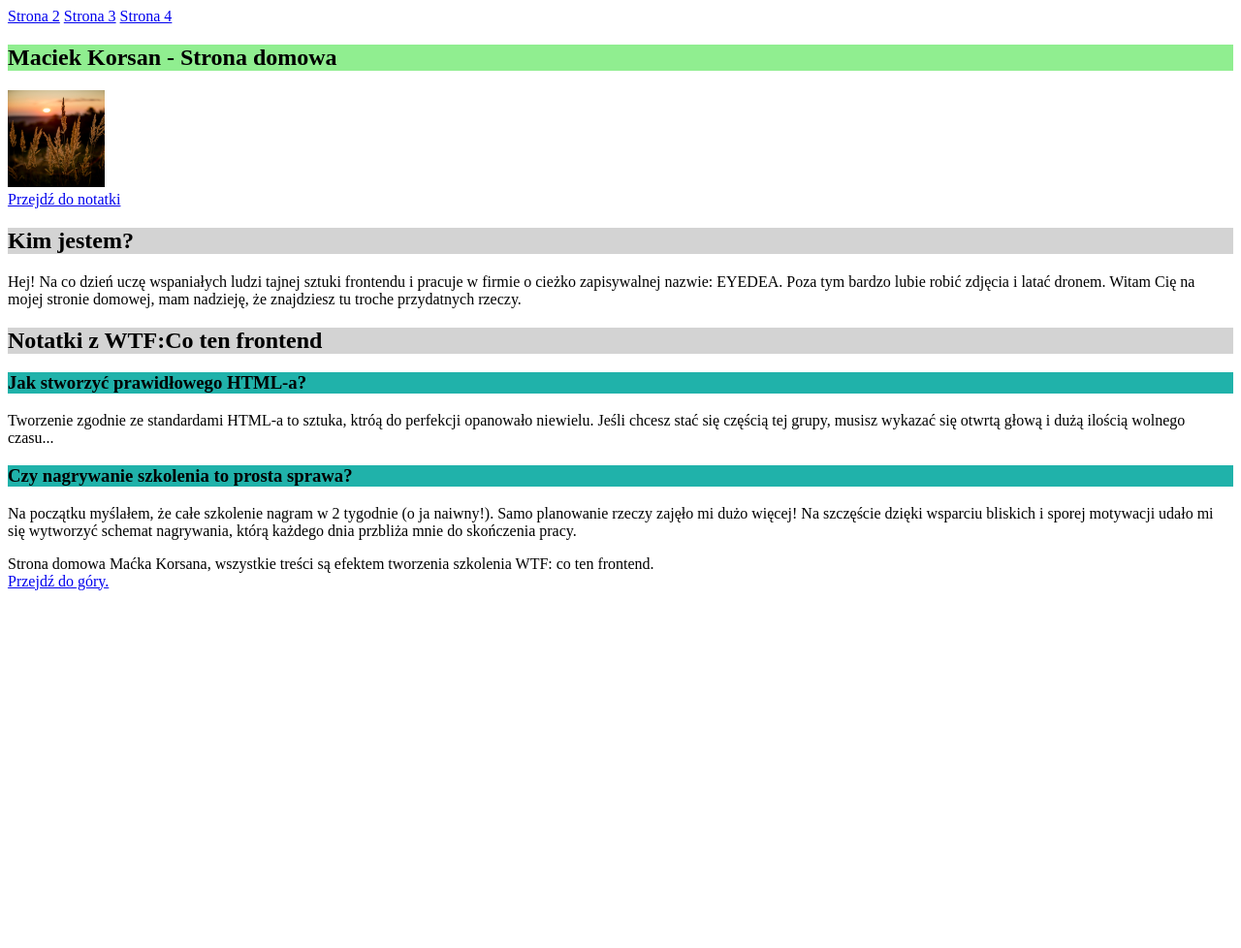
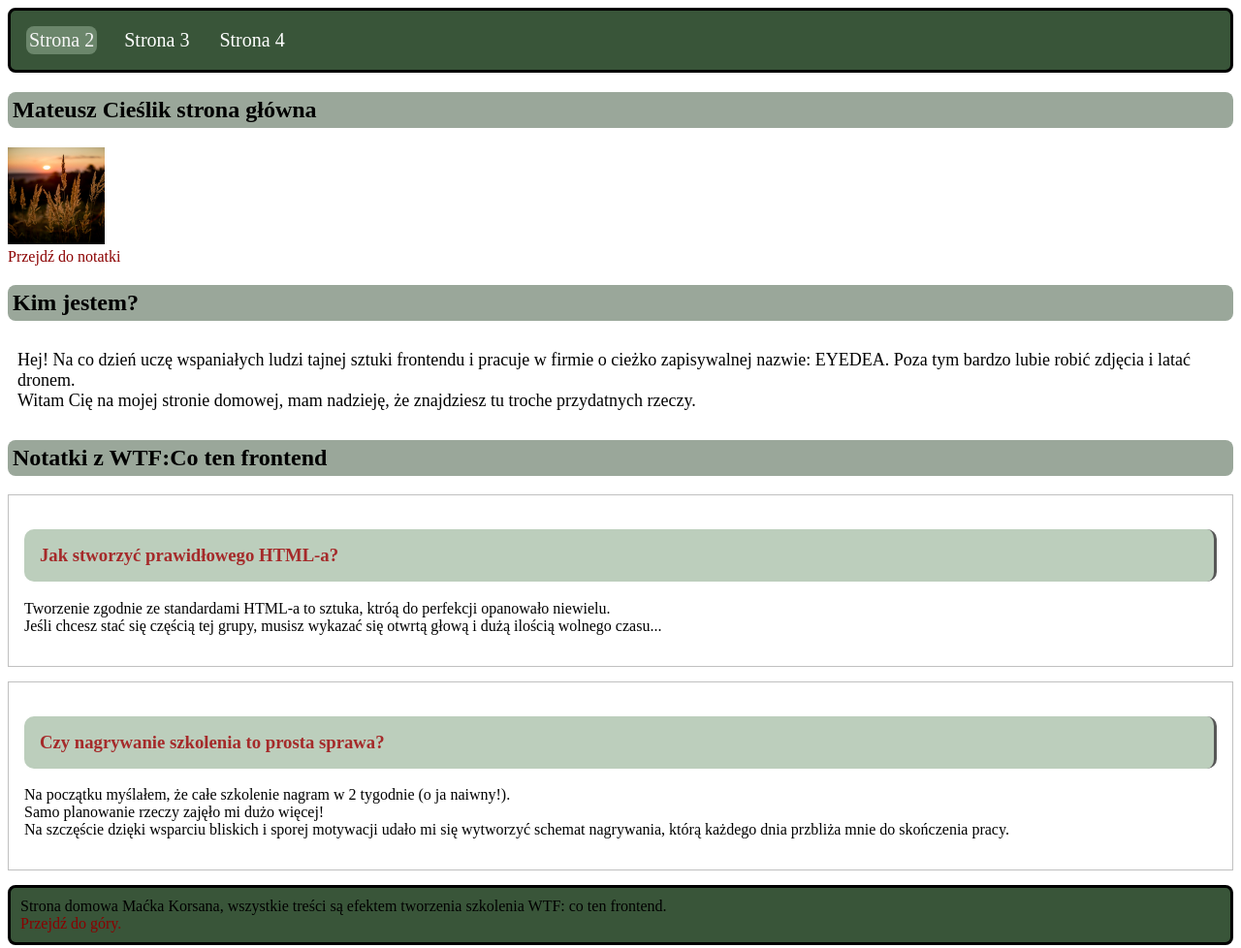
Before and after one commit to Fejlu122/homepage, a plain HTML site: page index.html in a window 1280 px wide. Shown: the whole page at 97% size. Before the commit the page ends 800 px from the top, so only its background shows below. Drawn offline with Linux system fonts and the light colour scheme.

Commit message:
new content

```diff
--- a/index.html
+++ b/index.html
@@ -1,61 +1,71 @@
 <!DOCTYPE html>
 <html lang="pl">
-
   <head>
-    <meta charset="UTF-8">
-    <meta name="viewport" content="width=device-width, initial-scale=1.0">
+    <meta charset="UTF-8" />
+    <meta name="viewport" content="width=device-width, initial-scale=1.0" />
     <title>Documents</title>
 
-    <link href="style.css" rel="stylesheet" type="text/css">
+    <link href="style.css" rel="stylesheet" type="text/css" />
   </head>
 
   <body>
     <header>
-        <nav>
-            <a href="strona2.html">Strona 2</a>
-            <a href="strona3.html">Strona 3</a>
-            <a href="strona4.html">Strona 4</a>
+      <nav class="navigation">
+        <a class="navigation__link navigation__link--homepage" href="strona2.html">Strona 2</a>
+        <a class="navigation__link" href="strona3.html">Strona 3</a>
+        <a class="navigation__link" href="strona4.html">Strona 4</a>
       </nav>
     </header>
-    <main id="main">
+    <main>
       <section>
-            <h1>Maciek Korsan - Strona domowa</h1>
-            <img src="1.jpg" width="100" height="100">
+        <h1 class="main-heading main-heading--js" >Mateusz Cieślik strona główna </h1>
+        <img src="1.jpg" width="100" height="100" />
       </section>
       <section>
-            <a href="#notatki">Przejdź do notatki</a>
-            <h2>Kim jestem?</h2>
-            <p> Hej! Na co dzień uczę wspaniałych ludzi tajnej sztuki frontendu i pracuje w firmie o cieżko zapisywalnej
-                nazwie: EYEDEA.
-                Poza tym bardzo lubie robić zdjęcia i latać dronem. Witam Cię na mojej stronie domowej, mam nadzieję, że
-                znajdziesz tu troche przydatnych rzeczy.</p>
+        <a class="week-summary__note" href="#notatki">Przejdź do notatki</a>
+        <h2 class="week-summary__who">Kim jestem?</h2>
+        <p class="week-summary__who-description">
+          Hej! Na co dzień uczę wspaniałych ludzi tajnej sztuki frontendu i
+          pracuje w firmie o cieżko zapisywalnej nazwie: EYEDEA. Poza tym bardzo
+          lubie robić zdjęcia i latać dronem. <br />Witam Cię na mojej stronie
+          domowej, mam nadzieję, że znajdziesz tu troche przydatnych rzeczy.
+        </p>
       </section>
       <section id="notatki">
-            <h2>Notatki z WTF:Co ten frontend </h2>
-            <article>
-                <h3>Jak stworzyć prawidłowego HTML-a?</h3>
+        <h2>Notatki z WTF:Co ten frontend</h2>
+        <article class="week-summary">
+          <h3 class="week-summary__title">Jak stworzyć prawidłowego HTML-a?</h3>
 
-                <p>Tworzenie zgodnie ze standardami HTML-a to sztuka,
-                    ktróą do perfekcji opanowało niewielu.
-                    Jeśli chcesz stać się częścią tej grupy, musisz wykazać się otwrtą głową i dużą ilością wolnego
-                    czasu...</p>
+          <p class="week-summary_description">
+            Tworzenie zgodnie ze standardami HTML-a to sztuka, ktróą do
+            perfekcji opanowało niewielu. <br />Jeśli chcesz stać się częścią
+            tej grupy, musisz wykazać się otwrtą głową i dużą ilością wolnego
+            czasu...
+          </p>
         </article>
-            <article>
-                <h3>Czy nagrywanie szkolenia to prosta sprawa?</h3>
+        <article class="week-summary">
+          <h3 class="week-summary__title week-summary__title--special">
+            Czy nagrywanie szkolenia to prosta sprawa?
+          </h3>
 
-                <p>Na początku myślałem, że całe szkolenie nagram w 2 tygodnie (o ja naiwny!).
-                    Samo planowanie rzeczy zajęło mi dużo więcej!
-                    Na szczęście dzięki wsparciu bliskich i sporej motywacji udało mi się wytworzyć schemat nagrywania,
-                    którą każdego dnia przbliża mnie do skończenia pracy.</p>
+          <p class="week-summary_description">
+            Na początku myślałem, że całe szkolenie nagram w 2 tygodnie (o ja
+            naiwny!). <br />Samo planowanie rzeczy zajęło mi dużo więcej!<br />
+            Na szczęście dzięki wsparciu bliskich i sporej motywacji udało mi
+            się wytworzyć schemat nagrywania, którą każdego dnia przbliża mnie
+            do skończenia pracy.
+          </p>
         </article>
       </section>
-        <footer>
-            Strona domowa Maćka Korsana, wszystkie treści są efektem tworzenia szkolenia WTF: co ten frontend.
-            <br><a href="#main">Przejdź do góry.</a>
+      <footer class="week-summary__footer">
+        Strona domowa Maćka Korsana, wszystkie treści są efektem tworzenia
+        szkolenia WTF: co ten frontend.
+        <br /><a class="week-summary__footer-back" href="#main"
+          >Przejdź do góry.</a
+        >
       </footer>
 
       <script src="java.js"></script>
     </main>
   </body>
-
 </html>
--- a/java.js
+++ b/java.js
@@ -1,2 +1,2 @@
-console.log('SIEMANKO');
-alert('SIEMANKO');
+
+const heading = document.querySelector('.main-heading--js');
--- a/style.css
+++ b/style.css
@@ -1,12 +1,73 @@
+
 h1 {
-    background-color: lightgreen;
+  background-color: #9aa79a;
+  border-radius: 8px;
+  padding: 5px;
 }
 h2 {
-    background-color: lightgrey;
+  background-color: #9aa79a;
+  border-radius: 8px;
+  padding: 5px;
 }
-h3 {
-    background-color: lightseagreen;
+
+.navigation {
+  font-size: 20px;
+  background: #395539;
+  padding: 16px;
+  border-radius: 8px;
+  border: solid black 3px;
 }
-.NAV{
-    font-size: large;
+.navigation__link {
+  color: white;
+  display: inline-block;
+  margin-right: 20px;
+  text-decoration: none;
+  padding: 3px;
 }
+.navigation__link--homepage
+{
+    background: #6b866b;
+    color: whitesmoke;
+    border-radius: 8px;
+}
+.week-summary
+{
+    padding: 16px;
+    border: 1px silver solid;
+    margin-bottom: 15px;
+}
+.week-summary__title
+{
+    padding: 16px;
+    color: brown;
+    border-right:solid rgb(87, 87, 87) 3px;
+    border-radius: 10px;
+    background:#bccebc ;
+}
+.week-summary__title--special
+{
+    background:#bccebc ;
+
+}
+.week-summary__footer
+{
+    background: #395539;
+    border-radius: 8px;
+    padding: 10px;
+    border: 3px solid black;
+}
+.week-summary__footer-back
+{
+    text-decoration: none;
+    color: darkred;
+}
+.week-summary__note
+{
+    text-decoration: none;
+    color: darkred;
+}
+.week-summary__who-description
+{
+   padding: 10px;
+   font-size: large;
+}
```
Also changed, not shown: strona2.html (+27 -21 lines), strona3.html (+27 -21 lines), strona4.html (+27 -21 lines), div.html (added). Lines whose indentation alone changed are shown as unchanged.
